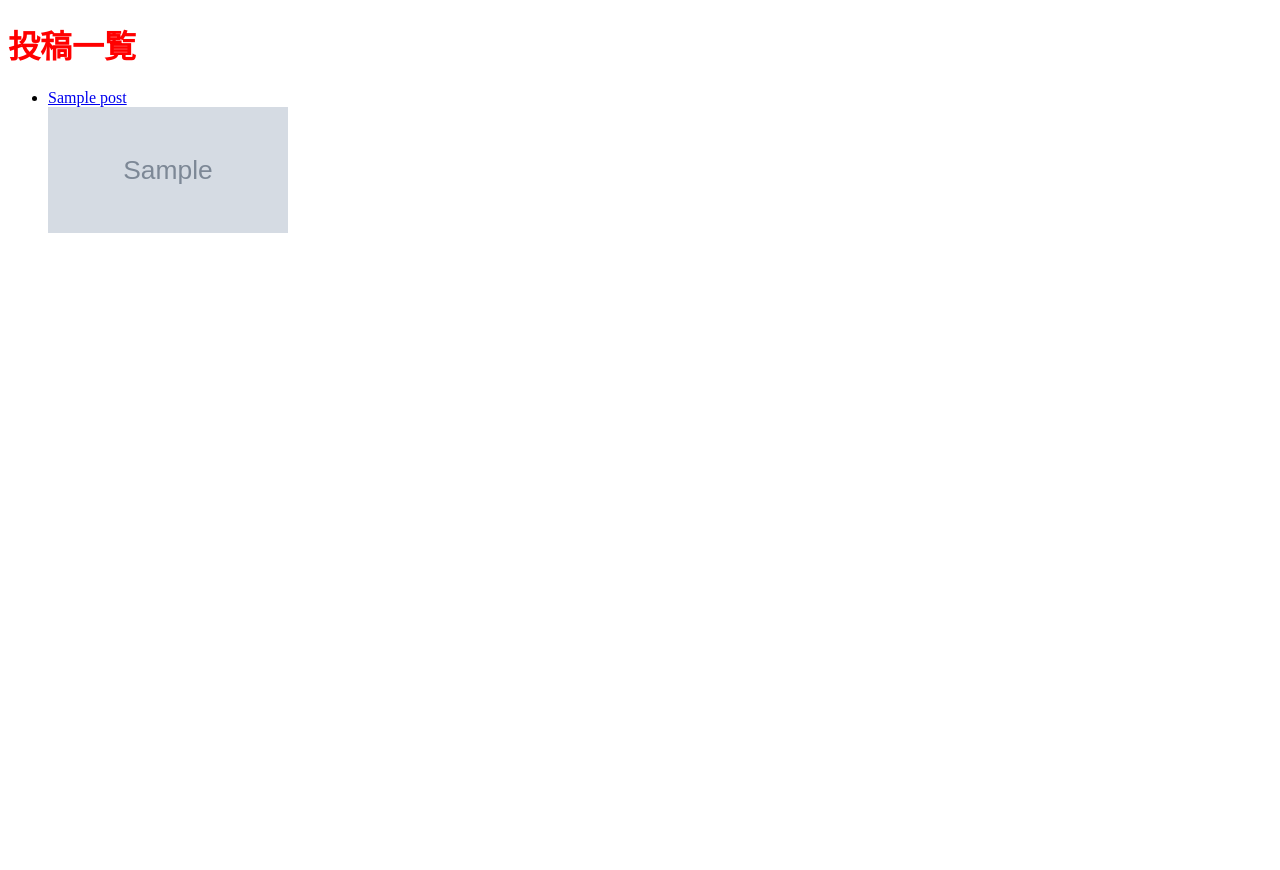
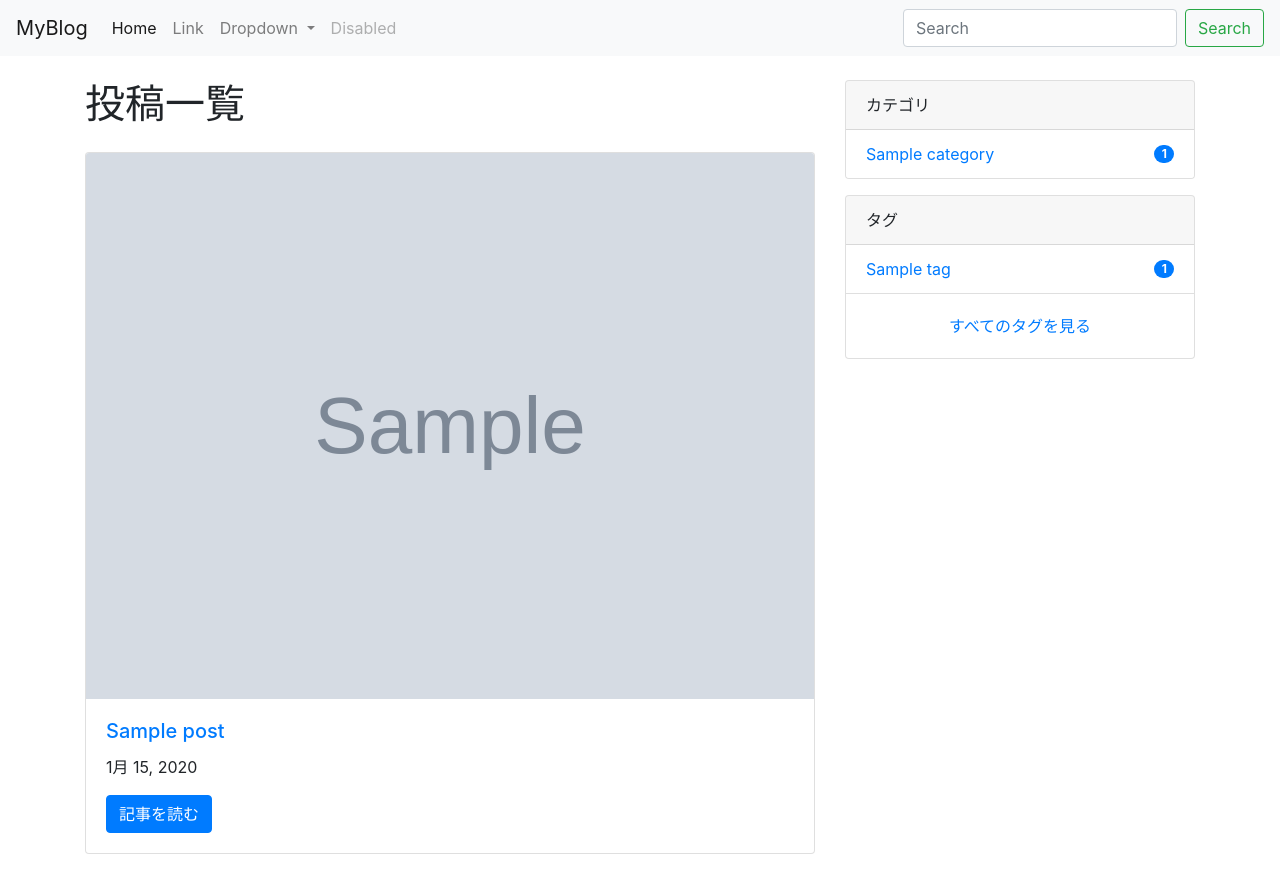
Before and after one commit to gzfrozen/blog_site, a Django app: page / in a window 1280 px wide. Before the commit the page ends 233 px from the top, so only its background shows below. Run offline with Django 3.2, Linux system fonts and the light colour scheme; tables that the repository leaves empty hold one stand-in row (values such as "Sample post"); grey boxes marked "Sample" are stand-in pictures; some libraries are stand-ins or nearby versions.

Commit message:
Add Bootstrap grid system elements.

```diff
--- /dev/null
+++ b/blog/templates/base/base.html
@@ -0,0 +1,27 @@
+{% load static %}
+<!DOCTYPE html>
+<html lang="ja">
+
+<head>
+    <meta charset="UTF-8">
+    <meta name="viewport" content="width=device-width, initial-scale=1.0">
+    <meta http-equiv="X-UA-Compatible" content="ie=edge">
+    <title>{% block title %}Blog Site{% endblock %}</title>
+    <link rel="icon" href="{% static 'img/favicon.ico' %}">
+    {% block css %}
+    <!-- Bootstrap CSS -->
+    <link rel="stylesheet" href="https://stackpath.bootstrapcdn.com/bootstrap/4.4.1/css/bootstrap.min.css" integrity="sha384-Vkoo8x4CGsO3+Hhxv8T/Q5PaXtkKtu6ug5TOeNV6gBiFeWPGFN9MuhOf23Q9Ifjh" crossorigin="anonymous">
+    {% endblock %}
+</head>
+
+<body>
+    {% include "base/navbar.html" %}
+    {% block body %}
+    {% endblock %}
+    <!-- jQuery first, then Popper.js, then Bootstrap JS -->
+    <script src="https://code.jquery.com/jquery-3.4.1.slim.min.js" integrity="sha384-J6qa4849blE2+poT4WnyKhv5vZF5SrPo0iEjwBvKU7imGFAV0wwj1yYfoRSJoZ+n" crossorigin="anonymous"></script>
+    <script src="https://cdn.jsdelivr.net/npm/popper.js@1.16.0/dist/umd/popper.min.js" integrity="sha384-Q6E9RHvbIyZFJoft+2mJbHaEWldlvI9IOYy5n3zV9zzTtmI3UksdQRVvoxMfooAo" crossorigin="anonymous"></script>
+    <script src="https://stackpath.bootstrapcdn.com/bootstrap/4.4.1/js/bootstrap.min.js" integrity="sha384-wfSDF2E50Y2D1uUdj0O3uMBJnjuUD4Ih7YwaYd1iqfktj0Uod8GCExl3Og8ifwB6" crossorigin="anonymous"></script>
+</body>
+
+</html>
--- /dev/null
+++ b/blog/templates/base/navbar.html
@@ -0,0 +1,37 @@
+<nav class="navbar navbar-expand-lg navbar-light bg-light mb-4">
+    <a class="navbar-brand" href="/">MyBlog</a>
+    <button class="navbar-toggler" type="button" data-toggle="collapse" data-target="#navbarSupportedContent"
+        aria-controls="navbarSupportedContent" aria-expanded="false" aria-label="Toggle navigation">
+        <span class="navbar-toggler-icon"></span>
+    </button>
+
+    <div class="collapse navbar-collapse" id="navbarSupportedContent">
+        <ul class="navbar-nav mr-auto">
+            <li class="nav-item active">
+                <a class="nav-link" href="#">Home <span class="sr-only">(current)</span></a>
+            </li>
+            <li class="nav-item">
+                <a class="nav-link" href="#">Link</a>
+            </li>
+            <li class="nav-item dropdown">
+                <a class="nav-link dropdown-toggle" href="#" id="navbarDropdown" role="button" data-toggle="dropdown"
+                    aria-haspopup="true" aria-expanded="false">
+                    Dropdown
+                </a>
+                <div class="dropdown-menu" aria-labelledby="navbarDropdown">
+                    <a class="dropdown-item" href="#">Action</a>
+                    <a class="dropdown-item" href="#">Another action</a>
+                    <div class="dropdown-divider"></div>
+                    <a class="dropdown-item" href="#">Something else here</a>
+                </div>
+            </li>
+            <li class="nav-item">
+                <a class="nav-link disabled" href="#">Disabled</a>
+            </li>
+        </ul>
+        <form class="form-inline my-2 my-lg-0">
+            <input class="form-control mr-sm-2" type="search" placeholder="Search" aria-label="Search">
+            <button class="btn btn-outline-success my-2 my-sm-0" type="submit">Search</button>
+        </form>
+    </div>
+</nav>
--- a/blog/templates/blog/base.html
+++ /dev/null
@@ -1,21 +0,0 @@
-{% load static %}
-<!DOCTYPE html>
-<html lang="ja">
-
-<head>
-    <meta charset="UTF-8">
-    <meta name="viewport" content="width=device-width, initial-scale=1.0">
-    <meta http-equiv="X-UA-Compatible" content="ie=edge">
-    <title>{% block title %}Blog Site{% endblock %}</title>
-    {% block css %}
-    <link rel="stylesheet" type="text/css" href="{% static 'blog/css/blog.css' %}">
-    <link rel="icon" href="{% static 'img/favicon.ico' %}">
-    {% endblock %}
-</head>
-
-<body>
-    {% block body %}
-    {% endblock %}
-</body>
-
-</html>
--- a/blog/templates/blog/index.html
+++ b/blog/templates/blog/index.html
@@ -1,6 +1,15 @@
-{% extends 'blog/base.html' %}
+{% extends 'base/base.html' %}
 {% block title %}投稿一覧{% endblock %}
 {% block body %}
-<h1>投稿一覧</h1>
-{% include "blog/post_list.html" %}
+<div class="container">
+  <div class="row">
+    <main class="col-md-8">
+      <h1 class="mb-4">投稿一覧</h1>
+      {% include "blog/snippets/post_list.html" %}
+    </main>
+    <aside class="col-md-4">
+      {% include "blog/snippets/sidebar.html" %}
+    </aside>
+  </div>
+</div>
 {% endblock %}
--- a/blog/templates/blog/post_detail.html
+++ b/blog/templates/blog/post_detail.html
@@ -1,4 +1,4 @@
-{% extends 'blog/base.html' %}
+{% extends 'base/base.html' %}
 {% block title %}{{ object.title }}{% endblock %}
 {% block body %}
 <h1>{{ object.title }}</h1>
--- a/blog/templates/blog/post_list.html
+++ /dev/null
@@ -1,23 +0,0 @@
-<ul>
-    {% for post in object_list %}
-    {% if user.is_authenticated or post.is_public %}
-    <li>
-        {% if not post.is_public %}[下書き]{% endif %}
-        <a href="{% url 'blog:post_detail' post.id %}">{{ post.title }}</a>
-    </li>
-    {% if post.image %}
-    <a href="{% url 'blog:post_detail' post.id %}">
-        <img src="{{ post.image.url }}" alt="{{ post.title }}" width="240" height="126">
-    </a>
-    {% endif %}
-    {% else %}
-    <li>
-        投稿は公開されてません。
-    </li>
-    {% endif %}
-    {% empty %}
-    <li>
-        投稿はありません。
-    </li>
-    {% endfor %}
-</ul>
--- /dev/null
+++ b/blog/templates/blog/snippets/post_list.html
@@ -0,0 +1,25 @@
+{% for post in object_list %}
+{% if user.is_authenticated or post.is_public %}
+
+<div class="card mb-3">
+  {% if post.image %}
+  <a href="{% url 'blog:post_detail' post.id %}">
+    <img class="card-img-top" src="{{ post.image.url }}" alt="{{ post.title }}">
+  </a>
+  {% endif %}
+  <div class="card-body">
+    {% if not post.is_public %}
+    <h5><span class="badge badge-secondary">下書き</span></h5>
+    {% endif %}
+    <a href="{% url 'blog:post_detail' post.id %}">
+      <h5 class="card-title">{{ post.title }}</h5>
+    </a>
+    <p class="card-text">{{ post.published_at|date }}</p>
+    <a href="{% url 'blog:post_detail' post.id %}" class="btn btn-primary">記事を読む</a>
+  </div>
+</div>
+
+{% endif %}
+{% empty %}
+<p>まだ投稿はありません。</p>
+{% endfor %}
--- /dev/null
+++ b/blog/templates/blog/snippets/sidebar.html
@@ -0,0 +1,30 @@
+<div class="card mb-3">
+    <div class="card-header">
+        カテゴリ
+    </div>
+    <ul class="list-group list-group-flush">
+        {% for category in categories|dictsort:"id" %}
+        <li class="list-group-item d-flex justify-content-between align-items-center">
+            <a href="{% url 'blog:category_post' category.slug %}" class="card-link">{{ category.name }}</a>
+            <span class="badge badge-primary badge-pill">{{ category.num_posts }}</span>
+        </li>
+        {% endfor %}
+    </ul>
+</div>
+
+<div class="card">
+    <div class="card-header">
+        タグ
+    </div>
+    <ul class="list-group list-group-flush">
+        {% for tag in tags|dictsortreversed:"num_posts"|slice:":5" %}
+        <li class="list-group-item d-flex justify-content-between align-items-center">
+            <a href="{% url 'blog:tag_post' tag.slug %}" class="card-link">{{ tag.name }}</a>
+            <span class="badge badge-primary badge-pill">{{ tag.num_posts }}</span>
+        </li>
+        {% endfor %}
+    </ul>
+    <div class="card-body text-center">
+        <a href="{% url 'blog:tag_list' %}" class="card-link">すべてのタグを見る</a>
+    </div>
+</div>
--- a/blog/templates/blog/tag_list.html
+++ b/blog/templates/blog/tag_list.html
@@ -1,4 +1,4 @@
-{% extends 'blog/base.html' %}
+{% extends 'base/base.html' %}
 {% block title %}タグ一覧{% endblock %}
 {% block body %}
 <h1>タグ一覧</h1>
--- a/blog/views.py
+++ b/blog/views.py
@@ -52,8 +52,8 @@ class CategoryPostView(ListView):
 
 
 class TagListView(ListView):
-    queryset = Tag.objects.annotate(num_posts=Count(
-        'post', filter=Q(post__is_public=True)))
+    queryset = Tag.objects.annotate(
+        num_posts=Count('post', filter=Q(post__is_public=True)))
 
 
 class TagPostView(ListView):
--- /dev/null
+++ b/blog_site/context_processors.py
@@ -0,0 +1,13 @@
+from django.db.models import Count, Q
+
+from blog.models import Category, Tag
+
+
+def common(request):
+    context = {
+        'categories': Category.objects.annotate(
+            num_posts=Count('post', filter=Q(post__is_public=True))),
+        'tags': Tag.objects.annotate(
+            num_posts=Count('post', filter=Q(post__is_public=True))),
+    }
+    return context
--- a/blog_site/settings.py
+++ b/blog_site/settings.py
@@ -63,6 +63,7 @@ TEMPLATES = [
                 'django.template.context_processors.request',
                 'django.contrib.auth.context_processors.auth',
                 'django.contrib.messages.context_processors.messages',
+                'blog_site.context_processors.common',
             ],
         },
     },
```
Also changed, not shown: blog/templates/blog/category_post.html (+12 -3 lines), blog/templates/blog/tag_post.html (+12 -3 lines).
